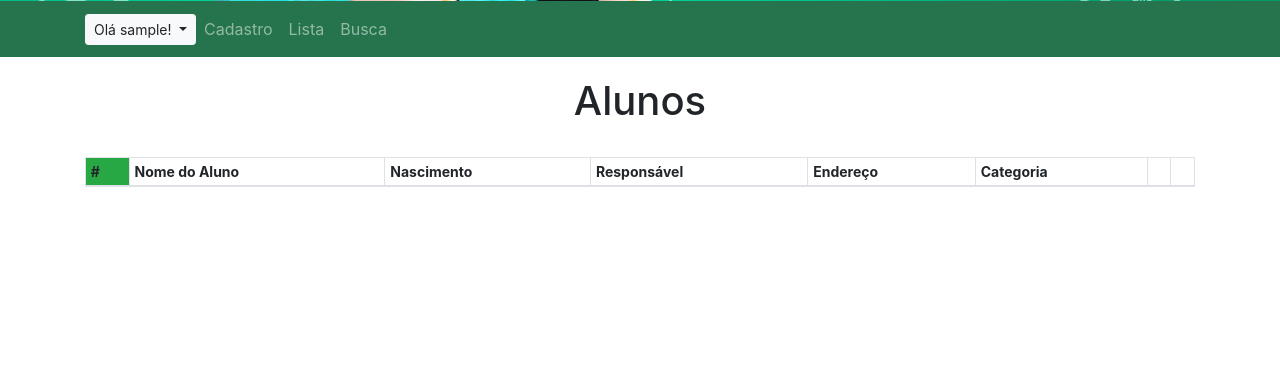
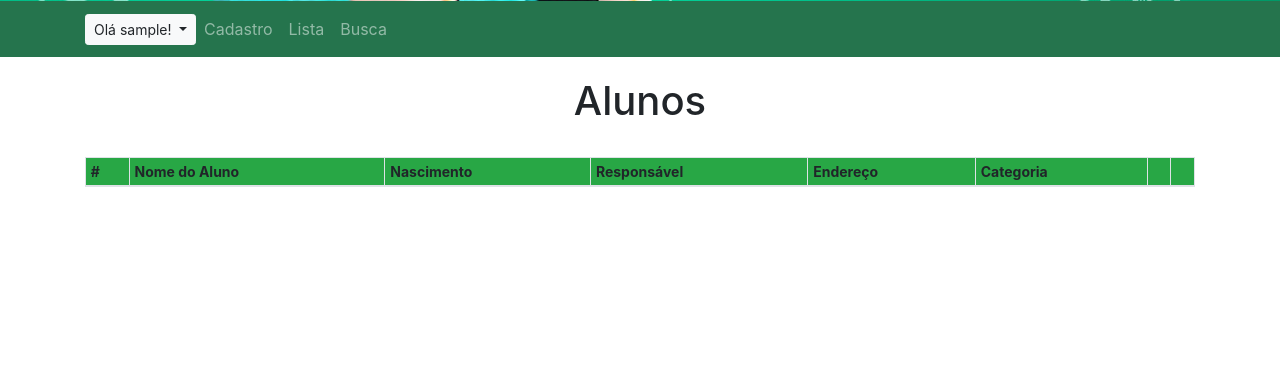
Before and after one commit to MendesRuanito/escola, a PHP site: page /aluno-lista.php in a window 1280 px wide. Shown: the part 355-739 px from the top of the page. Run offline with PHP 8.4, Linux system fonts and the light colour scheme; the visitor is signed in with stand-in values (Sample User, id 1); data that the repository does not hold is empty; some libraries are stand-ins or nearby versions.

Commit message:
Update aluno-lista.php

```diff
--- a/aluno-lista.php
+++ b/aluno-lista.php
@@ -29,14 +29,14 @@ if(array_key_exists("removido", $_GET) && $_GET["removido"]==true){?>
 <div class="table-responsive">
 	<table class="table table-striped table-bordered table-hover table-sm align-middle" style="font-size:14px;">
 		<thead>
-			<th class="bg-success" style="font-color:#ffffff" scope="col">#</th>
-			<th scope="col">Nome do Aluno</th>
-			<th scope="col">Nascimento</th>
-			<th scope="col">Responsável</th>
-			<th scope="col">Endereço</th>
-			<th scope="col">Categoria</th>
-			<th scope="col"></th>
-			<th scope="col"></th>
+			<th class="bg-success" scope="col">#</th>
+			<th class="bg-success" scope="col">Nome do Aluno</th>
+			<th class="bg-success" scope="col">Nascimento</th>
+			<th class="bg-success" scope="col">Responsável</th>
+			<th class="bg-success" scope="col">Endereço</th>
+			<th class="bg-success" scope="col">Categoria</th>
+			<th class="bg-success" scope="col"></th>
+			<th class="bg-success" scope="col"></th>
 		</thead>
 	<?php
     foreach ($alunos as $aluno):?>
```
